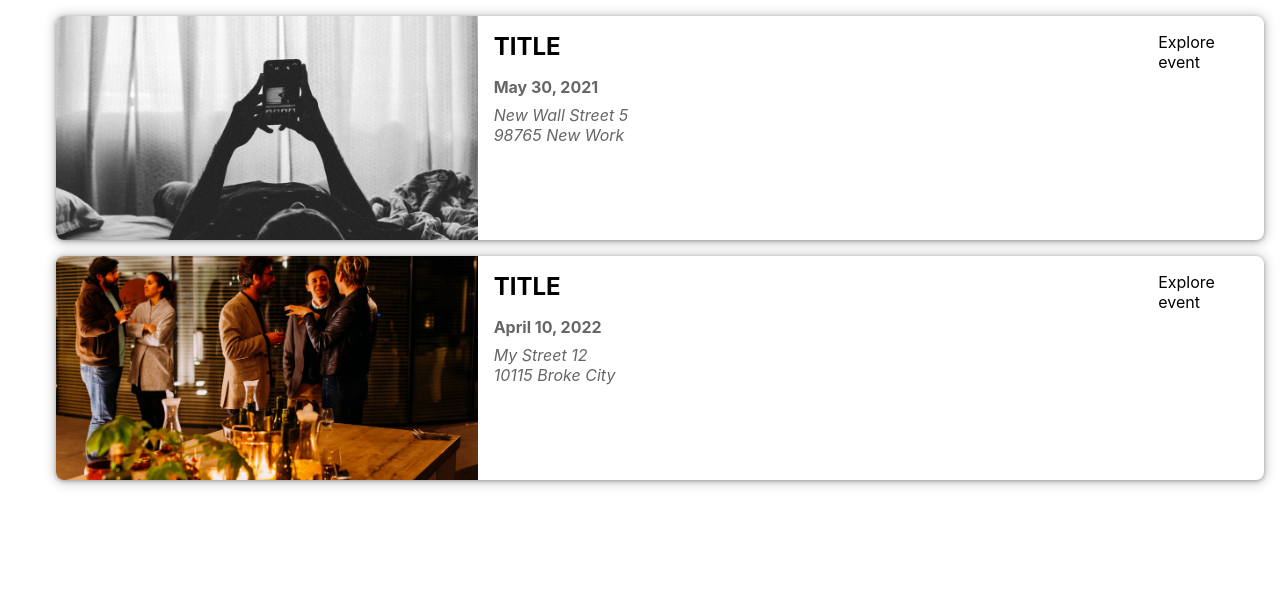
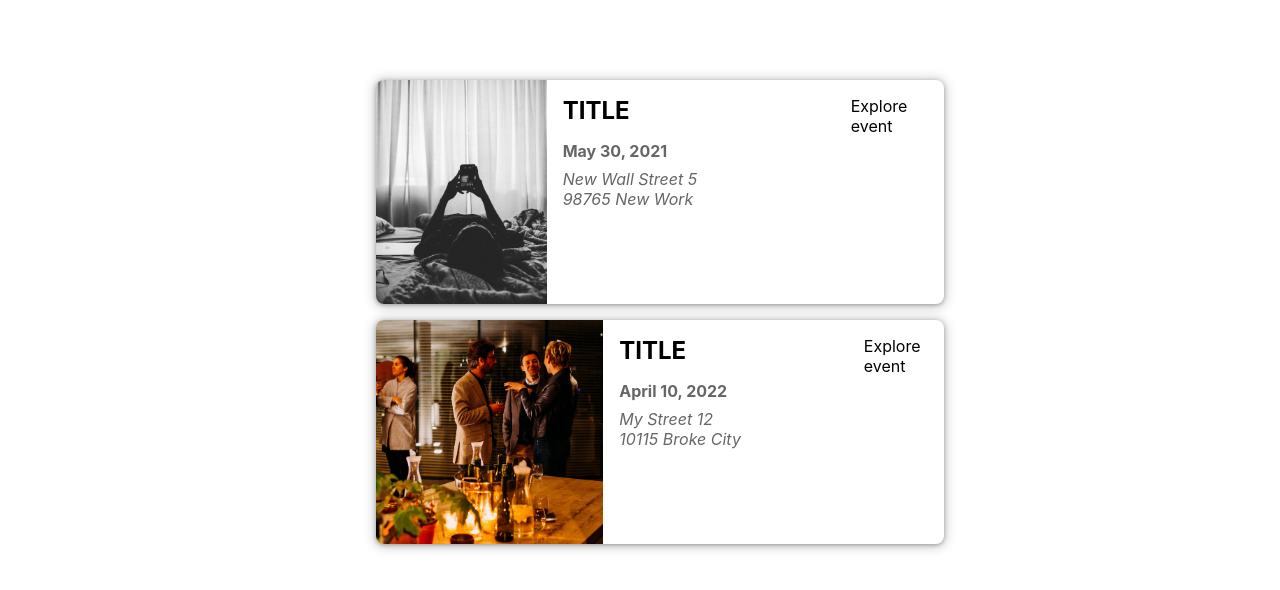
Before and after one commit to prajesh-ananthan/event-app, a Next.js app: page / in a window 1280 px wide. Shown: the top 590 px of the page. Built offline with nearby package versions, Linux system fonts and the light colour scheme.

Commit message:
Added CSS module

```diff
--- a/components/events/event-list.js
+++ b/components/events/event-list.js
@@ -1,9 +1,10 @@
 import EventItem from './event-item';
+import classes from "./event-list.module.css";
 
 function EventList(props) {
   const { items } = props;
 
-  return <ul>
+  return <ul className={classes.list}>
     {items.map(event => <EventItem
       key={event.id}
       id={event.id}
```
